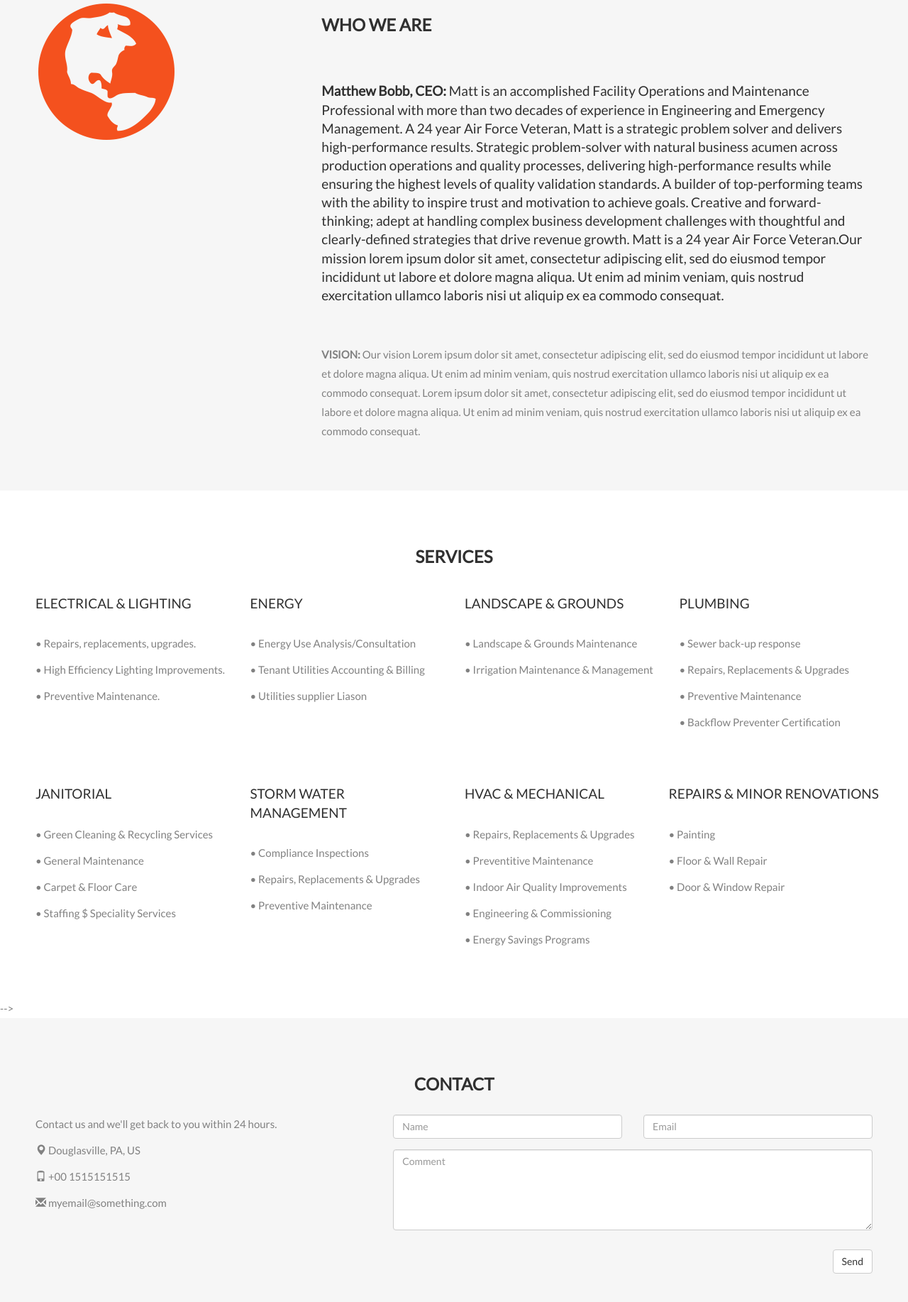
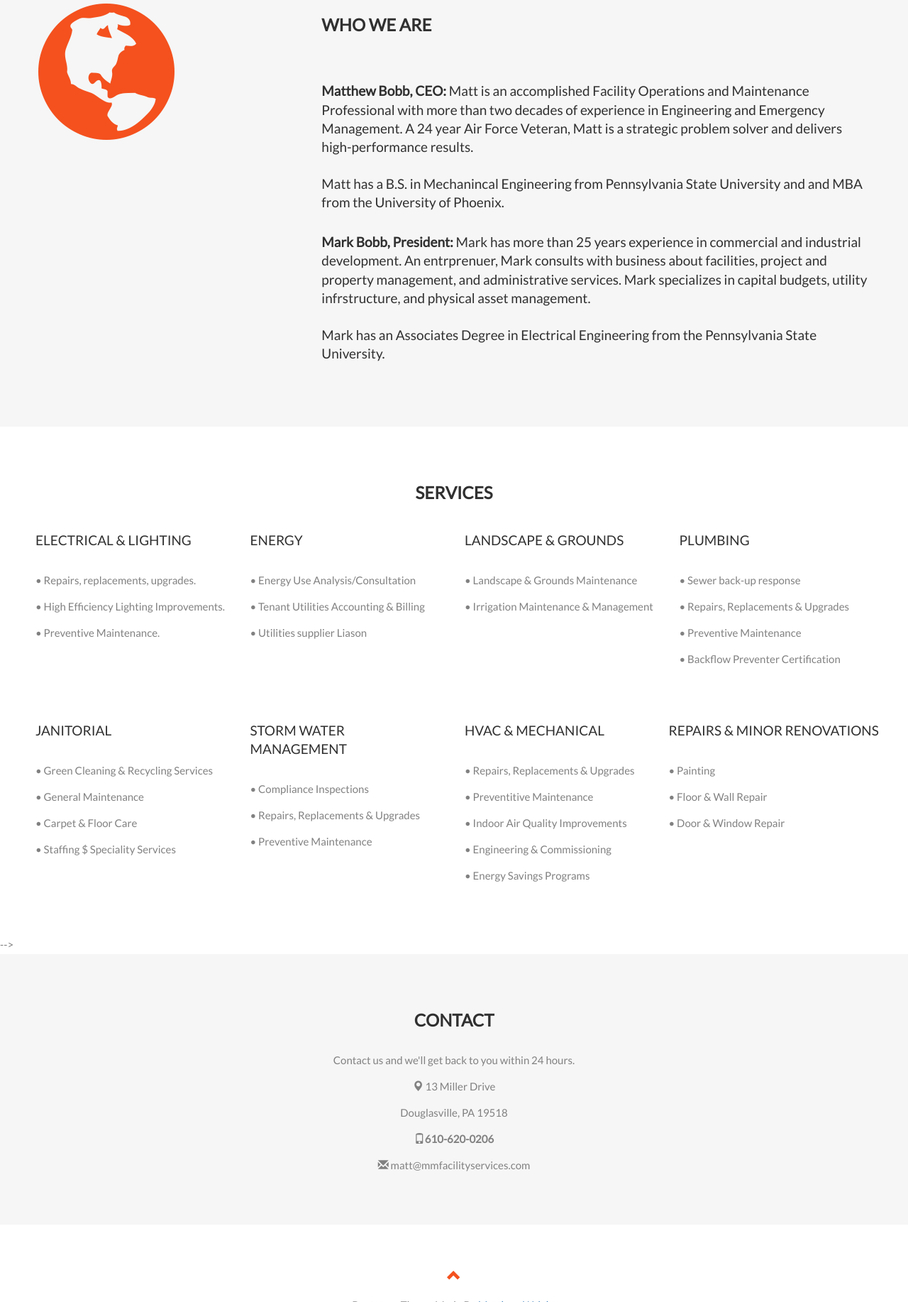
Before and after one commit to Mjohnwright/M-M-Facilities, a plain HTML site: page M&M Facilities Services.html in a window 1280 px wide. Shown: the part 966-2800 px from the top of the page at 71% size. Drawn offline with nearby package versions, Linux system fonts and the light colour scheme.

Commit message:
added content

```diff
--- a/M&M Facilities Services.html
+++ b/M&M Facilities Services.html
@@ -35,7 +35,7 @@
       }
 
       .jumbotron {
-        background-color: #f4511e;
+        background-color: #5363ee;
         color: #fff;
         padding: 100px 25px;
         font-family: Montserrat, sans-serif;
@@ -235,6 +235,10 @@
       #servicesOffered {
         text-align: left;
       }
+
+      #contact{
+        text-align: center;
+      }
     </style>
   </head>
 
@@ -243,11 +247,11 @@
     <nav class="navbar navbar-default navbar-fixed-top">
       <div class="container">
         <div class="navbar-header">
-          <button type="button" class="navbar-toggle" data-toggle="collapse" data-target="#myNavbar">
+          <!-- <button type="button" class="navbar-toggle" data-toggle="collapse" data-target="#myNavbar">
             <span class="icon-bar"></span>
             <span class="icon-bar"></span>
             <span class="icon-bar"></span>
-          </button>
+          </button> -->
           <!-- <a class="navbar-brand" href="Assets.logo.jpeg">Logo</a> -->
           <img src="Assets/logo.jpeg" alt="M & M logo" style="width:220px;height:150px;">
         </div>
@@ -323,22 +327,23 @@
             <strong>Matthew Bobb, CEO:</strong> Matt is an accomplished Facility Operations and Maintenance Professional
             with more than two decades of experience in Engineering and Emergency Management.  A 24 year Air Force Veteran, Matt
             is a strategic problem solver and delivers high-performance results.
-            Strategic problem-solver with natural business acumen across production operations  and  quality  processes,
-            delivering  high-performance  results  while  ensuring  the  highest  levels  of  quality validation  standards.
-            A  builder  of  top-performing  teams with  the ability  to inspire  trust and motivation  to achieve goals.
-            Creative and  forward-thinking; adept at  handling  complex  business  development  challenges with
-             thoughtful and clearly-defined strategies that drive revenue growth.
-             Matt is a 24 year Air Force Veteran.Our mission lorem ipsum dolor sit amet, consectetur adipiscing elit, sed
-            do eiusmod tempor incididunt ut labore et dolore magna aliqua. Ut enim ad minim veniam, quis
-            nostrud exercitation ullamco laboris nisi ut aliquip ex ea commodo consequat.</h4>
-          <br>
-          <p>
-            <strong>VISION:</strong> Our vision Lorem ipsum dolor sit amet, consectetur adipiscing elit, sed
-            do eiusmod tempor incididunt ut labore et dolore magna aliqua. Ut enim ad minim veniam, quis
-            nostrud exercitation ullamco laboris nisi ut aliquip ex ea commodo consequat. Lorem ipsum
-            dolor sit amet, consectetur adipiscing elit, sed do eiusmod tempor incididunt ut labore et
-            dolore magna aliqua. Ut enim ad minim veniam, quis nostrud exercitation ullamco laboris nisi
-            ut aliquip ex ea commodo consequat.</p>
+            <br><br>
+            Matt has a B.S. in Mechanincal Engineering from Pennsylvania State University and and MBA from the University of Phoenix.
+
+            </h4>
+
+
+          <h4><strong>Mark Bobb, President:</strong> Mark has more than 25 years experience in commercial and industrial development.
+            An entrprenuer, Mark consults with business about facilities, project and property management, and administrative services.
+            Mark specializes in capital budgets, utility infrstructure, and physical asset management.
+            <br><br>
+            Mark has an Associates Degree in Electrical Engineering from the Pennsylvania State University.</h4>
+
+
+
+
+              </h4>
+
         </div>
       </div>
     </div>
@@ -478,7 +483,7 @@
     </div>
 
     <!-- Left and right controls -->
-    <a class="left carousel-control" href="#myCarousel" role="button" data-slide="prev">
+    <!-- <a class="left carousel-control" href="#myCarousel" role="button" data-slide="prev">
       <span class="glyphicon glyphicon-chevron-left" aria-hidden="true"></span>
       <span class="sr-only">Previous</span>
     </a>
@@ -487,7 +492,7 @@
       <span class="sr-only">Next</span>
     </a>
     </div>
-    </div> -->
+    </div> --> -->
 
     <!-- Container (Pricing Section)
 <div id="pricing" class="container-fluid">
@@ -560,16 +565,17 @@
     <div id="contact" class="container-fluid bg-grey">
       <h2 class="text-center">CONTACT</h2>
       <div class="row">
-        <div class="col-sm-5">
+        <div class="col-sm-12">
           <p>Contact us and we'll get back to you within 24 hours.</p>
           <p>
-            <span class="glyphicon glyphicon-map-marker"></span> Douglasville, PA, US</p>
+            <span class="glyphicon glyphicon-map-marker"></span> 13 Miller Drive</p>
+            <p></p>Douglasville, PA 19518</p>
           <p>
-            <span class="glyphicon glyphicon-phone"></span> +00 1515151515</p>
+            <span class="glyphicon glyphicon-phone"></span><strong>610-620-0206</strong></p>
           <p>
-            <span class="glyphicon glyphicon-envelope"></span> myemail@something.com</p>
+            <span class="glyphicon glyphicon-envelope"></span> matt@mmfacilityservices.com</p>
         </div>
-        <div class="col-sm-7 slideanim">
+        <!-- <div class="col-sm-7 slideanim">
           <div class="row">
             <div class="col-sm-6 form-group">
               <input class="form-control" id="name" name="name" placeholder="Name" type="text" required>
@@ -585,7 +591,7 @@
               <button class="btn btn-default pull-right" type="submit">Send</button>
             </div>
           </div>
-        </div>
+        </div> -->
       </div>
     </div>
 
```
